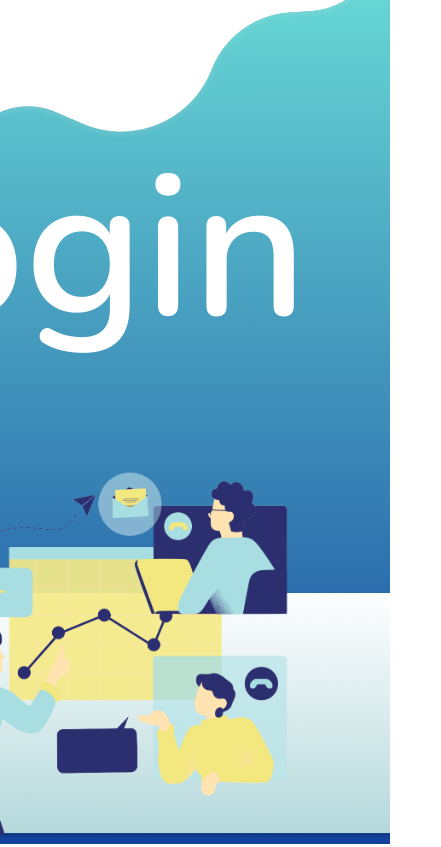
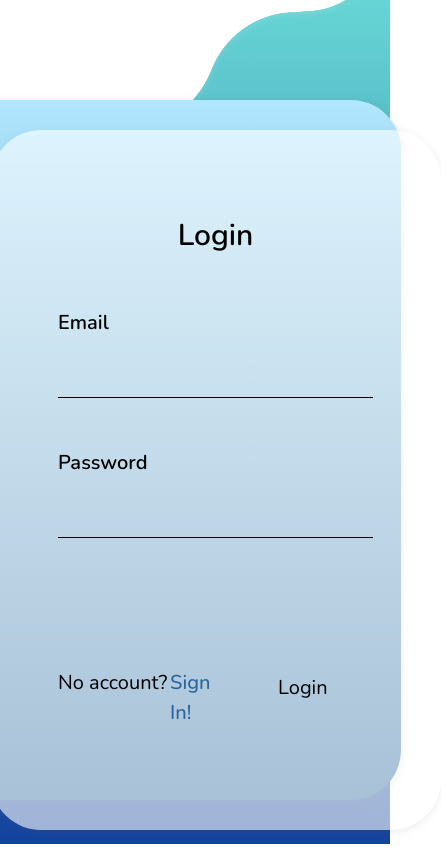
Before and after one commit to ChampMo/Agenda-Progect, a React (Vite) app: page / in a window 390 px wide. Shown: the whole page, 441 px wide, since content can reach past the window. Built offline with nearby package versions, Linux system fonts and the light colour scheme.

Commit message:
responsive login

```diff
--- a/app/Login.css
+++ b/app/Login.css
@@ -33,6 +33,7 @@
     position: relative;
     margin-top: 100px;
     margin-right: 10%;
+    transition-duration: 2s;
 }
 .bg-mid{
     position: absolute;
@@ -48,18 +49,29 @@
     justify-content: center;
     align-items: center;
     flex-direction: column;
+    z-index: 1;
 }
 .bg-front{
+    position: absolute;
     display: flex;
     justify-content: center;
     align-items: center;
     flex-direction: column;
     width: 630px;
     height: 700px;
+    top: 30px;
+    left:40px;
+    z-index: 2;
 }
--front
+
 .bgprop-container{
     position: relative;
+}
+.text-inlogin,.text-insignin{
+    font-size: 30px;
+    font-weight: 600;
+    margin-bottom: 50px;
+    display: none;
 }
 .text-login{
     margin-left: 180px;
@@ -133,6 +145,9 @@
 }
 .button-goto-signin{
     color: #000;
+    display: flex;
+    justify-content: center;
+    align-items: center;
     a{
         cursor: pointer;
         color: #28659C;
@@ -141,7 +156,6 @@
 .button-login{
     width: 150px;
     height: 40px;
-    border: 1px solid #28659C;
     border-radius: 50px;
     display: flex;
     justify-content: center;
@@ -208,6 +222,7 @@
     }
     100% {
         opacity: 1;
+        left:-40px;
     }
 }
 
@@ -265,7 +280,7 @@
         margin-right: 10%;
     }
     100% {
-        margin-right: -35%;
+        margin-right: -40%;
         border-radius: 0;
         left:-40px;
     }
@@ -302,6 +317,7 @@
 }
 @keyframes move-from-login-reverse {
     0% {
+        left:-40px;
     }
     50% {
         opacity: 0;
@@ -310,3 +326,37 @@
         opacity: 1;
     }
 }
+
+
+
+@media only screen and (max-width: 1500px) {
+    .containerlogin{
+        justify-content: center;
+    }
+
+    .bgproplogin{
+        display: none;
+    }
+    .bg-back{
+        min-width: 450px;
+        width: 60%;
+    }
+    .bg-mid{
+        width: 100%;
+    }
+    .bg-front{
+        width: 100%;
+    }
+    .text-login{
+        margin-left: 0;
+    }
+    .text-signin{
+        display: none;
+    }
+    .bgprop-container{
+        display: none;
+    }
+    .text-inlogin,.text-insignin{
+        display: flex;
+    }
+}
--- a/app/Login.jsx
+++ b/app/Login.jsx
@@ -61,11 +61,10 @@ function Login() {
       </div>
       <div className='containerlogin'>
         <div className={bgBack}>
-          <div className={bgMid}>
+          <div className={bgMid}></div>
             <form className={bgFront}>
               <Formlog change={change}stagePage={stagePage}/>
             </form>
-          </div>
         </div>
 
         <BgpropContain bgpropContainer={bgpropContainer}stagePage={stagePage}/>
--- a/components/FormLogin.jsx
+++ b/components/FormLogin.jsx
@@ -6,12 +6,13 @@ function FormLogin(props) {
 
   return (
     <>
+      <div className='text-inlogin'>Login</div>
       <label htmlFor='email' className='text-email'>Email</label>
       <input type='email' id='email' name='email' className='input-email'/>
       <label htmlFor='password'className='text-passlogin'>Password</label>
       <input type='password' id='password' name='password' className='input-passlogin'/>
       <div className='bg-button-login'>
-          <div className='button-goto-signin'>No account? <a onClick={change}>Sign In!</a></div>
+          <div className='button-goto-signin'>No account? &nbsp;<a onClick={change}>Sign In!</a></div>
           <div className='button-login'>Login</div>
       </div>
     </>
--- a/components/FromSignin.jsx
+++ b/components/FromSignin.jsx
@@ -6,6 +6,7 @@ function FromSignin(props) {
 
   return (
     <>
+      <div className='text-insignin'>Sign in</div>
       <label htmlFor='email' className='text-email'>Email</label>
       <input type='email' id='email' name='email' className='input-emailsignin'/>
       <label htmlFor='password'className='text-passlogin'>Password</label>
@@ -13,7 +14,7 @@ function FromSignin(props) {
       <label htmlFor='password'className='text-passlogin'>Re-Password</label>
       <input type='password' id='password' name='password' className='input-repasssignin'/>
       <div className='bg-button-loginsi'>
-          <div className='button-goto-signin'>Have account? <a onClick={change}>Login!</a></div>
+          <div className='button-goto-signin'>Have account? &nbsp;<a onClick={change}>Login!</a></div>
           <div className='button-login'>Sign In</div>
       </div>
     </>
```
